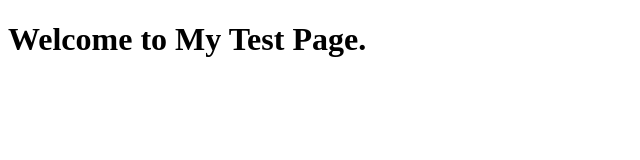
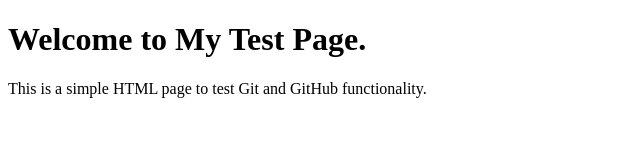
Before and after one commit to VirajKasundra/TEST, a plain HTML site: page index.html in a window 1280 px wide. Shown: the whole page, without its empty margins (0-640 px from the left). Drawn offline with Linux system fonts and the light colour scheme.

Commit message:
Added msg in index.html

```diff
--- a/index.html
+++ b/index.html
@@ -7,5 +7,6 @@
 </head>
 <body>
     <h1>Welcome to My Test Page.</h1>
+    <p>This is a simple HTML page to test Git and GitHub functionality.</p>
 </body>
 </html>
```
